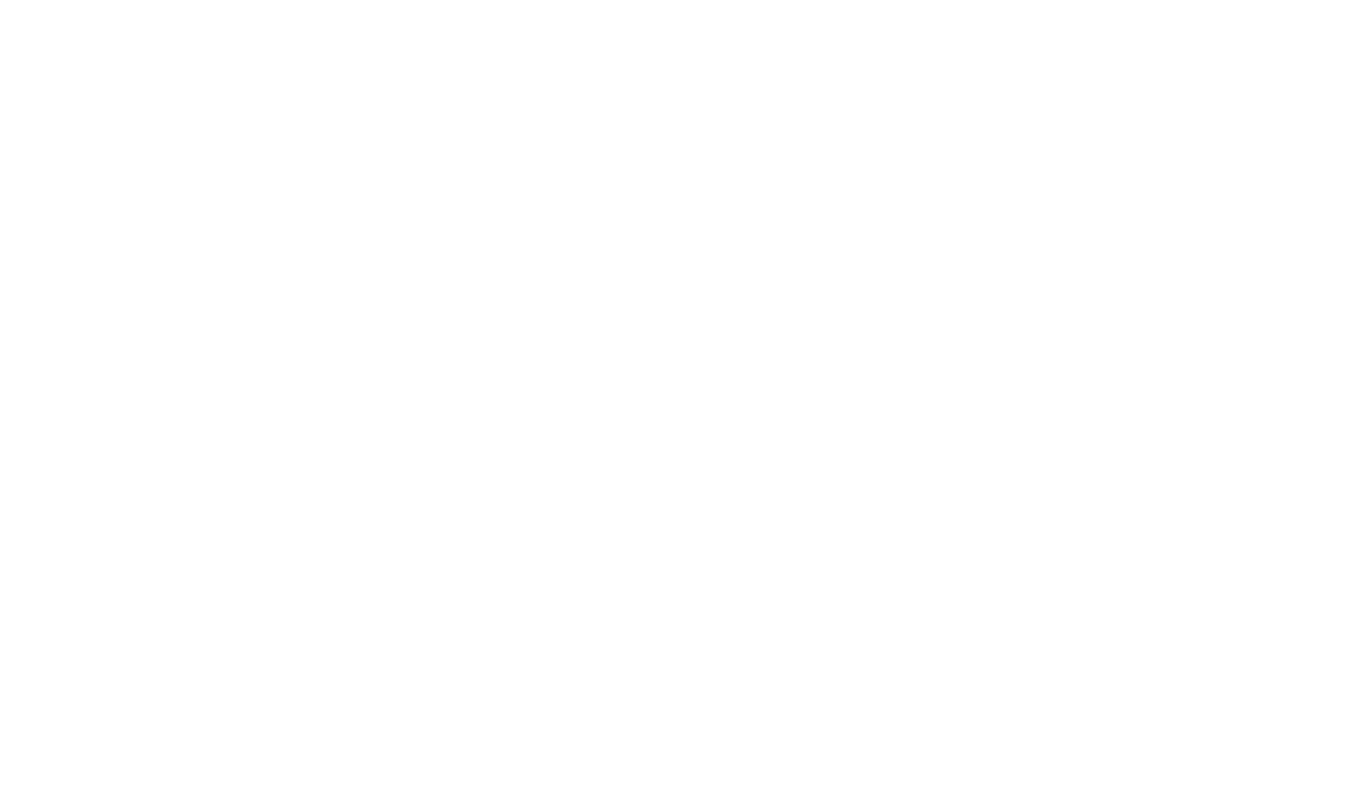
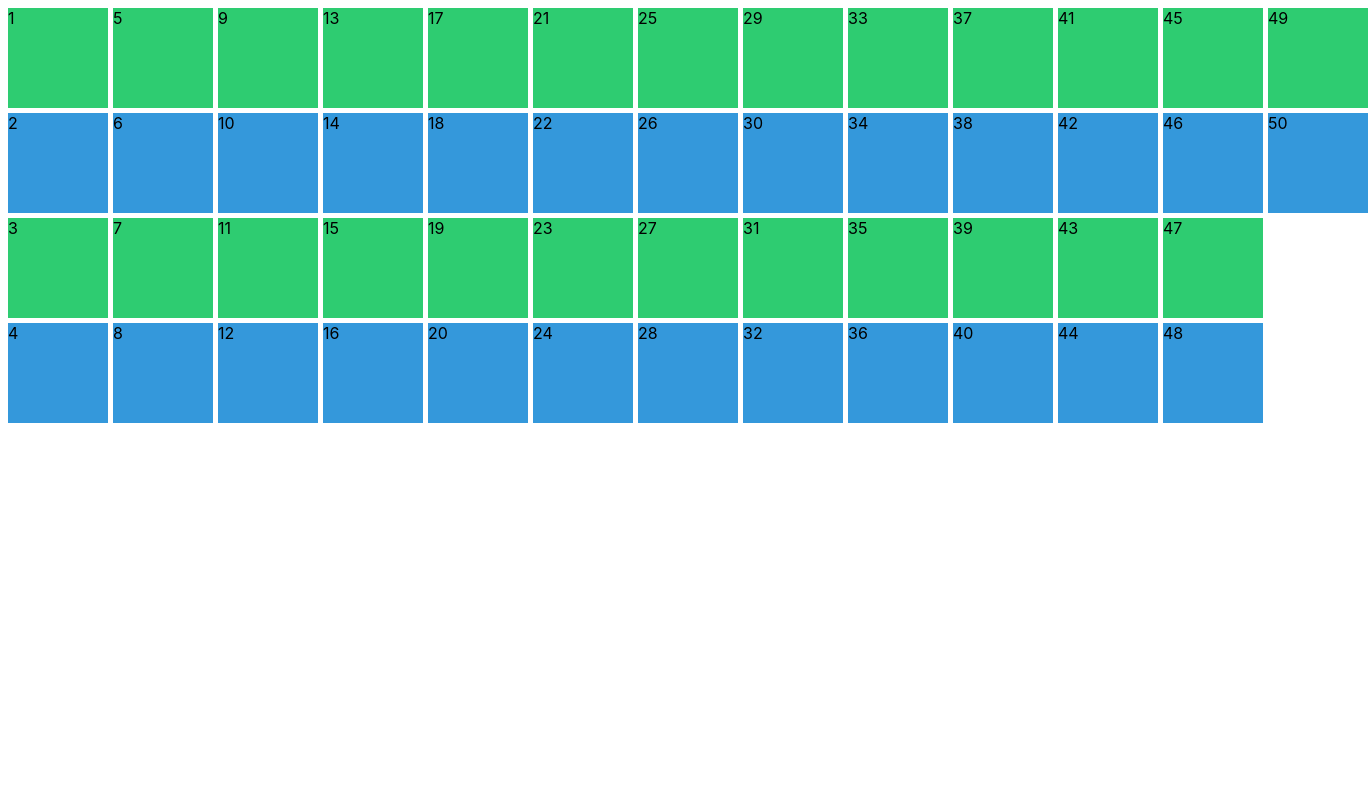
Before and after one commit to seedjin298/css-layout, a plain HTML site: page index.html in a window 1280 px wide. Shown: the top 800 px of the page, 1368 px wide, since content can reach past the window. Drawn offline with Linux system fonts and the light colour scheme.

Commit message:
finished 2.10

```diff
--- a/index.html
+++ b/index.html
@@ -9,22 +9,56 @@
   </head>
   <body>
     <div class="grid">
-      <div class="header">header</div>
-      <div class="content">content</div>
-      <div class="nav">nav</div>
-      <div class="footer">footer</div>
-      <div class="header">header</div>
-      <div class="content">content</div>
-      <div class="nav">nav</div>
-      <div class="footer">footer</div>
-      <div class="header">header</div>
-      <div class="content">content</div>
-      <div class="nav">nav</div>
-      <div class="footer">footer</div>
-      <div class="header">header</div>
-      <div class="content">content</div>
-      <div class="nav">nav</div>
-      <div class="footer">footer</div>
+      <div class="items">1</div>
+      <div class="items">2</div>
+      <div class="items">3</div>
+      <div class="items">4</div>
+      <div class="items">5</div>
+      <div class="items">6</div>
+      <div class="items">7</div>
+      <div class="items">8</div>
+      <div class="items">9</div>
+      <div class="items">10</div>
+      <div class="items">11</div>
+      <div class="items">12</div>
+      <div class="items">13</div>
+      <div class="items">14</div>
+      <div class="items">15</div>
+      <div class="items">16</div>
+      <div class="items">17</div>
+      <div class="items">18</div>
+      <div class="items">19</div>
+      <div class="items">20</div>
+      <div class="items">21</div>
+      <div class="items">22</div>
+      <div class="items">23</div>
+      <div class="items">24</div>
+      <div class="items">25</div>
+      <div class="items">26</div>
+      <div class="items">27</div>
+      <div class="items">28</div>
+      <div class="items">29</div>
+      <div class="items">30</div>
+      <div class="items">31</div>
+      <div class="items">32</div>
+      <div class="items">33</div>
+      <div class="items">34</div>
+      <div class="items">35</div>
+      <div class="items">36</div>
+      <div class="items">37</div>
+      <div class="items">38</div>
+      <div class="items">39</div>
+      <div class="items">40</div>
+      <div class="items">41</div>
+      <div class="items">42</div>
+      <div class="items">43</div>
+      <div class="items">44</div>
+      <div class="items">45</div>
+      <div class="items">46</div>
+      <div class="items">47</div>
+      <div class="items">48</div>
+      <div class="items">49</div>
+      <div class="items">50</div>
     </div>
   </body>
 </html>
--- a/styles.css
+++ b/styles.css
@@ -9,18 +9,13 @@ body {
   height: 250vh;
   grid-template-columns: repeat(4, 100px);
   grid-template-rows: repeat(4, 100px);
-  place-content: end center;
+  grid-auto-flow: column;
+  grid-auto-columns: 100px;
 }
 
-.header {
+.items:nth-child(odd) {
   background-color: #2ecc71;
 }
-.content {
+.items:nth-child(even) {
   background-color: #3498db;
 }
-.nav {
-  background-color: #8e44ad;
-}
-.footer {
-  background-color: #f39c12;
-}
```
Also changed, not shown: README.md.
